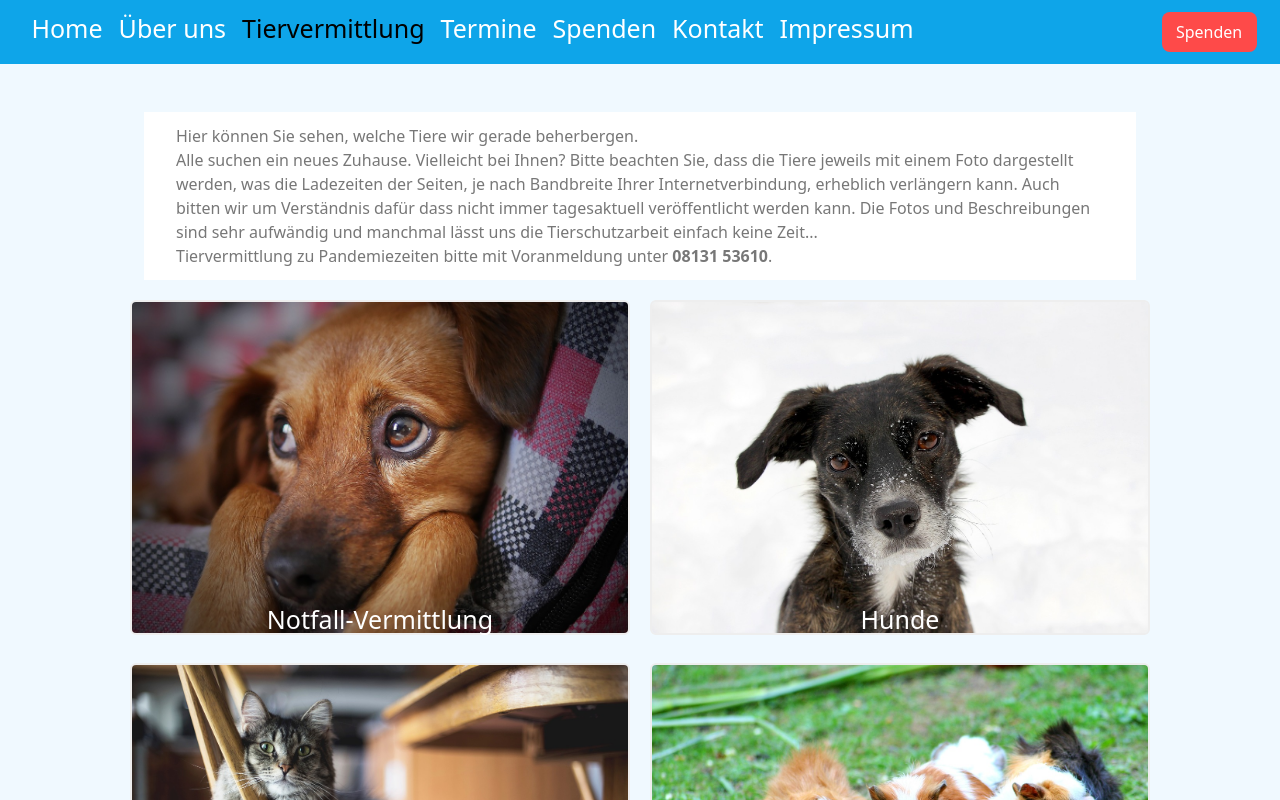
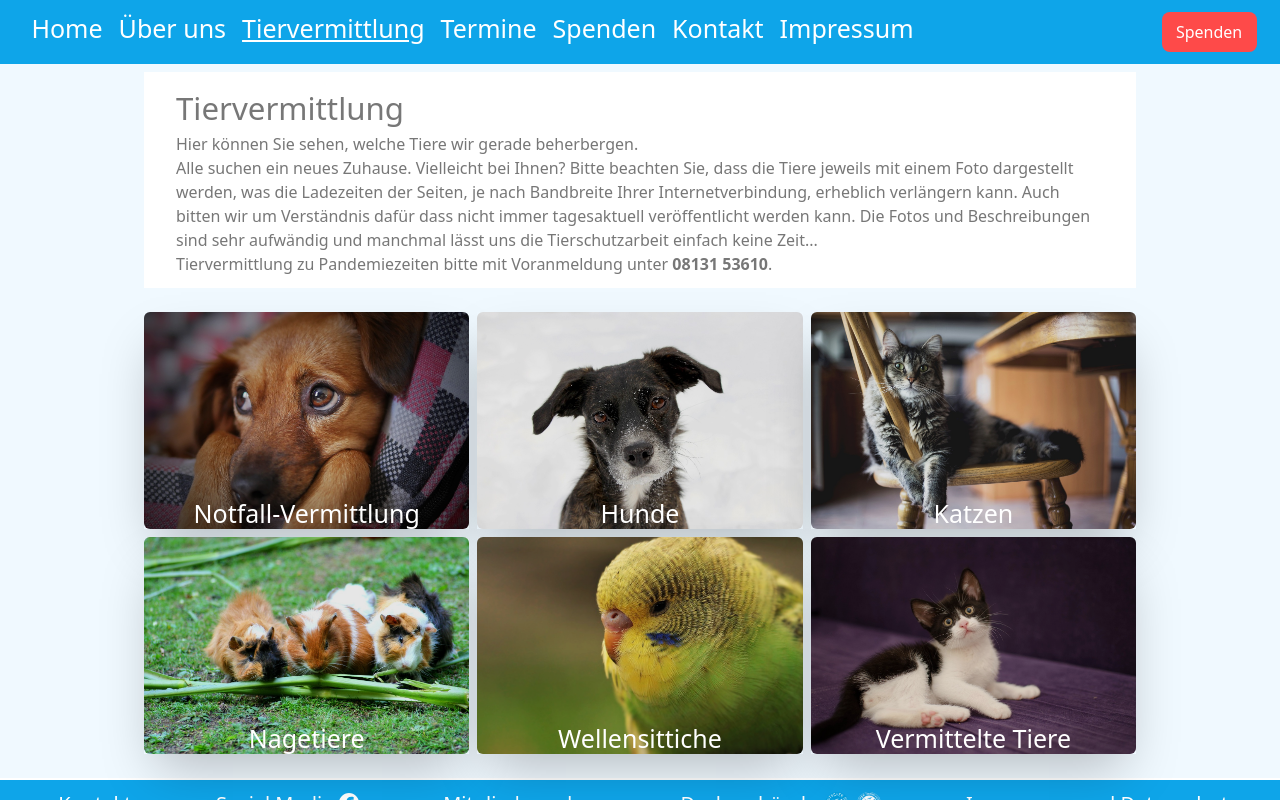
Before and after one commit to MrburnsDAOC/dci-final-project, a React (Vite) app in the folder frontend/: page /tiervermittlung in a window 1280 px wide. Shown: the top 800 px of the page. Built offline with nearby package versions, Linux system fonts and the light colour scheme; a web font is replaced by a local one.

Commit message:
immer noch tiervermittlung

```diff
--- a/frontend/src/components/navigation/Navbar.jsx
+++ b/frontend/src/components/navigation/Navbar.jsx
@@ -73,7 +73,7 @@ function Navbar() {
   return (
     <header
       id="header"
-      className="bg-mainBg py-3 px-3 flex justify-between items-center sticky top-0 z-50 md:justify-center md:flex-row-reverse md:flex-wrap md:gap-x-60 md:gap-y-3"
+      className="bg-mainBg py-3 px-3 flex justify-between items-center sticky top-0 z-50 md:justify-center md:flex-row-reverse md:flex-wrap md:gap-x-60 md:gap-y-3 text-secondText"
     >
       <button
         className="bg-[#FE4A49] w-[95px] h-10 p-1.5 text-secondText rounded-lg cursor-pointer md:hover:shadow-md"
@@ -116,7 +116,7 @@ function Navbar() {
                     <NavLink
                       to={path.to}
                       style={({ isActive }) => ({
-                        color: isActive ? "black" : "white",
+                        textDecoration: isActive ? "underline" : "none",
                       })}
                       className="block md:inline md:hover:drop-shadow-md"
                     >
--- a/frontend/src/pages/tiervermittlung/TierKarte.jsx
+++ b/frontend/src/pages/tiervermittlung/TierKarte.jsx
@@ -35,11 +35,12 @@ const NotfalltierKarte = ({
           {sex} {castrated}
         </h3>
 
-        <div className="`min-w-full min-h-[200px] flex justify-between py-1">
+        {/* <div className="min-w-full min-h-[200px] flex justify-between py-1"> */}
+        <div className="flex">
           {images.map((image) => {
             return (
               <img
-                className="object-cover w-[49.5%] "
+                className="object-cover w-1/2"
                 key={image}
                 src={image}
                 alt={image}
@@ -58,7 +59,7 @@ const NotfalltierKarte = ({
           />
         </button>
         <section className={showSection ? "visible" : "hidden"}>
-          <p className=" p-2 bg-mainBg text-secondText text-justify">
+          <p className="p-2 bg-mainBg text-secondText text-justify">
             {description}
           </p>
         </section>
--- a/frontend/src/pages/tiervermittlung/Tiervermittlung.jsx
+++ b/frontend/src/pages/tiervermittlung/Tiervermittlung.jsx
@@ -6,6 +6,7 @@ import guineaPig from "../../assets/tiervermittlung/main/guinea-pig.jpg";
 import adopted from "../../assets/tiervermittlung/main/adopted.jpg";
 import { Link } from "react-router-dom";
 import Section from "../../layout/Section";
+import H2 from "../../layout/H2";
 
 const Tiervermittlung = () => {
   const sections = [
@@ -22,8 +23,9 @@ const Tiervermittlung = () => {
     { id: 6, name: "Vermittelte Tiere", image: adopted },
   ];
   return (
-    <div className="md:flex md:gap-5 md:flex-wrap md:justify-center md:my-10">
+    <>
       <Section>
+        <H2>Tiervermittlung</H2>
         <p>Hier können Sie sehen, welche Tiere wir gerade beherbergen.</p>
         <p>
           Alle suchen ein neues Zuhause. Vielleicht bei Ihnen? Bitte beachten
@@ -40,25 +42,27 @@ const Tiervermittlung = () => {
         </p>
       </Section>
 
+      <div className="grid grid-cols-1 gap-2 md:grid-cols-2 xl:grid-cols-3 md:my-6 xl:mx-36 bg-mainBg md:bg-thirdBg">
         {sections.map((section) => {
           return (
             <Link
               key={section.id}
               to={section.to}
-            className="flex flex-col mb-2 relative cursor-pointer md:max-w-[500px]"
+              className="relative shadow-2xl"
             >
               <img
                 src={section.image}
                 alt={section.name}
-              className="w-fit h-full self-center md:object-cover md:border-2 md:rounded-md "
+                className="h-full self-center md:object-cover md:rounded-md hover:brightness-100 brightness-90"
               />
-            <h2 className="self-center absolute bottom-0 text-secondText text-2xl mb-1">
+              <h2 className="w-full text-center absolute bottom-0 text-secondText text-2xl mb-1 ">
                 {section.name}
               </h2>
             </Link>
           );
         })}
       </div>
+    </>
   );
 };
 
```
Lines whose indentation alone changed are shown as unchanged.
